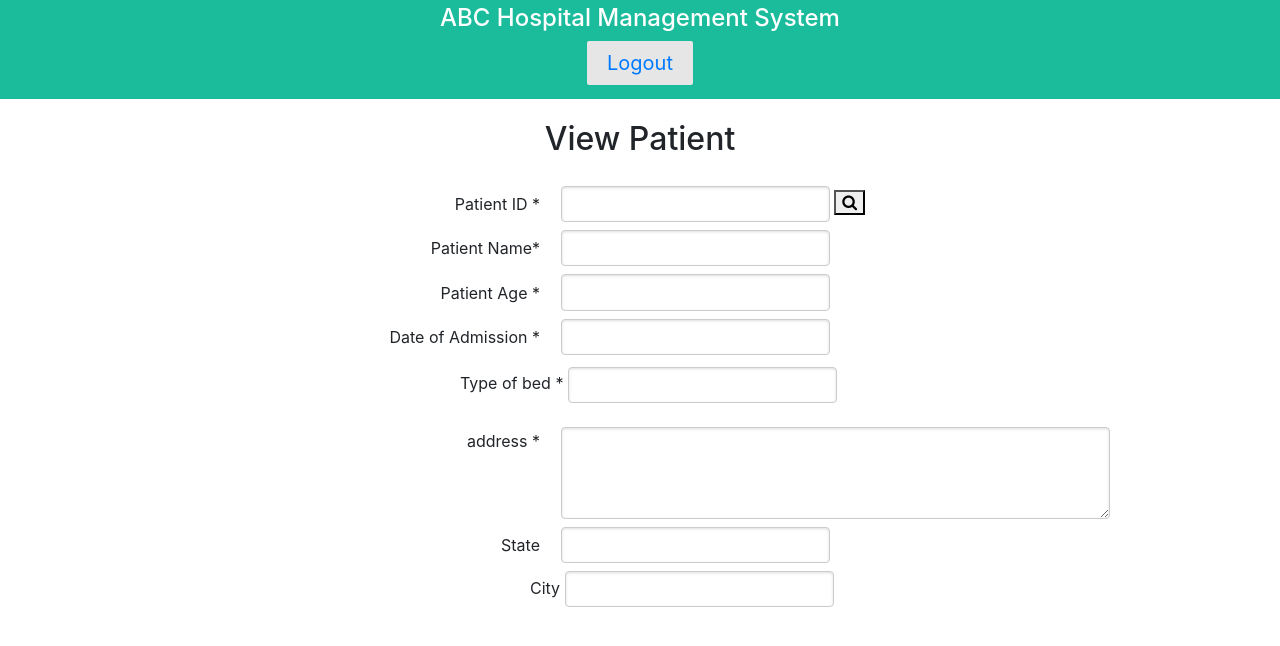
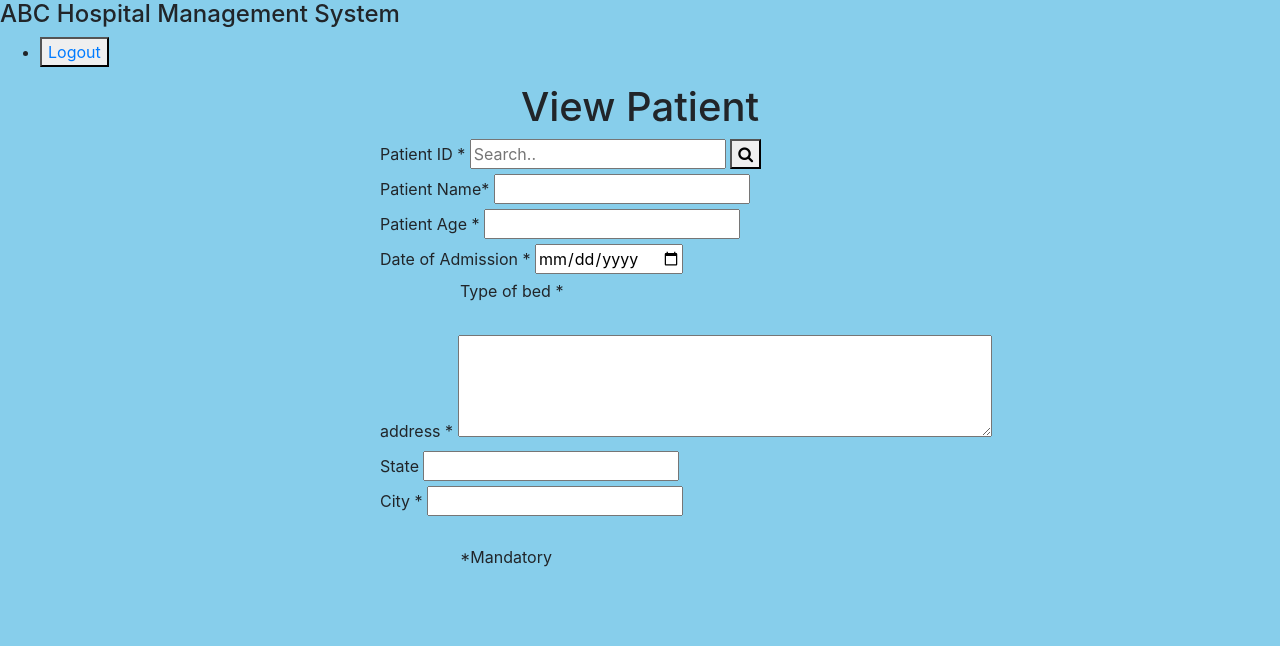
Before and after one commit to i-m-alok/Hospital-Management-System, a Flask app: page /view_patient in a window 1280 px wide. Shown: the top 646 px of the page. Run offline with Flask 2, Linux system fonts and the light colour scheme; the visitor is signed in with stand-in values (Sample User, id 1); parts of the project's set-up code (start-up, migrations or seed data) failed here and were passed over; some libraries are stand-ins or nearby versions.

Commit message:
Update view.html

```diff
--- a/application/templates/view.html
+++ b/application/templates/view.html
@@ -1,27 +1,19 @@
 {% extends "base.html" %}
-{% block title %}View Patient{% endblock%}
+{% block body %}
+<!DOCTYPE html>
+<html>
+<head>
+  <meta name="viewport" content="width=device-width, initial-scale=1">
+  <link rel="stylesheet" href="https://cdnjs.cloudflare.com/ajax/libs/font-awesome/4.7.0/css/font-awesome.min.css">
 
-{% block head%}
-  <meta name="viewport" content="width=device-width, initial-scale=1">
-  <link rel="stylesheet" href="https://unpkg.com/purecss@2.0.3/build/pure-min.css" integrity="sha384-cg6SkqEOCV1NbJoCu11+bm0NvBRc8IYLRGXkmNrqUBfTjmMYwNKPWBTIKyw9mHNJ" crossorigin="anonymous">
-  <link rel="stylesheet" href="https://cdnjs.cloudflare.com/ajax/libs/font-awesome/4.7.0/css/font-awesome.min.css">
+  <title>
+    my project
+  </title>
+
+</head>
 <style>
-      .header {
-    padding: 4px;
-    text-align: center;
-    background: #1abc9c;
-    color: white;
-    font-size: 20px;
-    position: absoulute;
-    }
-
-    .pure-menu-link{
-        background: rgb(66, 184, 221);
-
-        text-shadow: 0 1px 1px rgba(0, 0, 0, 0.2);
-    }
-    .pure-menu-list{
-        padding-bottom: 10px;
+  body{
+    background-color:skyblue;
   }
   .search-container button:hover {
   background: #ccc;
@@ -30,49 +22,55 @@
     float: none;
   }
 </style>
-{% endblock %}
-{% block body %}
+
+
     <body>
       <h1 style="text-align: center;">View Patient</h1>
-      <form style="padding-left: 380px" class="pure-form pure-form-aligned" action='{{ url_for('viewPatient') }}' method="post">
+      <form style="padding-left: 380px" class="pure-form pure-form-aligned">
 
     <fieldset>
         <div class="pure-control-group">
             <label for="aligned-SSN">Patient ID *</label>
-            <input type="text" placeholder="{{ patientid }}" name="search">
+            <input type="text" placeholder="Search.." name="search">
       <button type="submit"><i class="fa fa-search"></i></button>
         </div>
         <div class="pure-control-group">
             <label for="aligned-name">Patient Name*</label>
-            <input type="text" id="name" placeholder="{{ name }}" />
+            <input type="text" id="name" placeholder="" />
         </div>
         <div class="pure-control-group">
             <label for="aligned-age">Patient Age *</label>
-            <input type="number" id="age" placeholder="{{ age }}" />
+            <input type="number" id="age" placeholder="" />
         </div>
         <div class="pure-control-group">
             <label for="aligned-admission">Date of Admission *</label>
-            <input type="text" id="admission" placeholder="{{ dateOfAdmission }}" />
+            <input type="date" id="admission" placeholder="" />
         </div>
         <div><label style="padding-left: 80px" for="aligned-states">Type of bed *</label>
-            <input type="text" id="bed" placeholder="{{ typeOfBed }}" />
+
      </div><br>
               <div class="pure-control-group">
             <label for="aligned-address">address *</label>
-            <textarea rows="4" cols="50" name="comment" placeholder='{{ address }}'></textarea>
+            <textarea rows="4" cols="50" name="comment" form="usrform"></textarea>
             </div>
 
           <div class="pure-control-group">
       <label for="State">State</label>
-        <input type="text" id="bed" placeholder="{{ state }}" />
-    </div>     <div style="padding-left: 150px">
-                <td>City</td>
-                    <td>
-                    <input type="text" id="bed" placeholder="{{ city }}" />
-                    </td>
+            <input type="text" name="state">
+          </div>
+         <div>
+        <label for="city" id="select2">City *</label>
+         <input type="text" name="city">
+          </div>
+      <br>
+         <div>
+            <label style="padding-left: 80px">*Mandatory</label>
           </div>
 
     </fieldset>
 </form>
+</body>
+</html>
+
     </div>
 {% endblock %}
```
Lines whose indentation alone changed are shown as unchanged.
